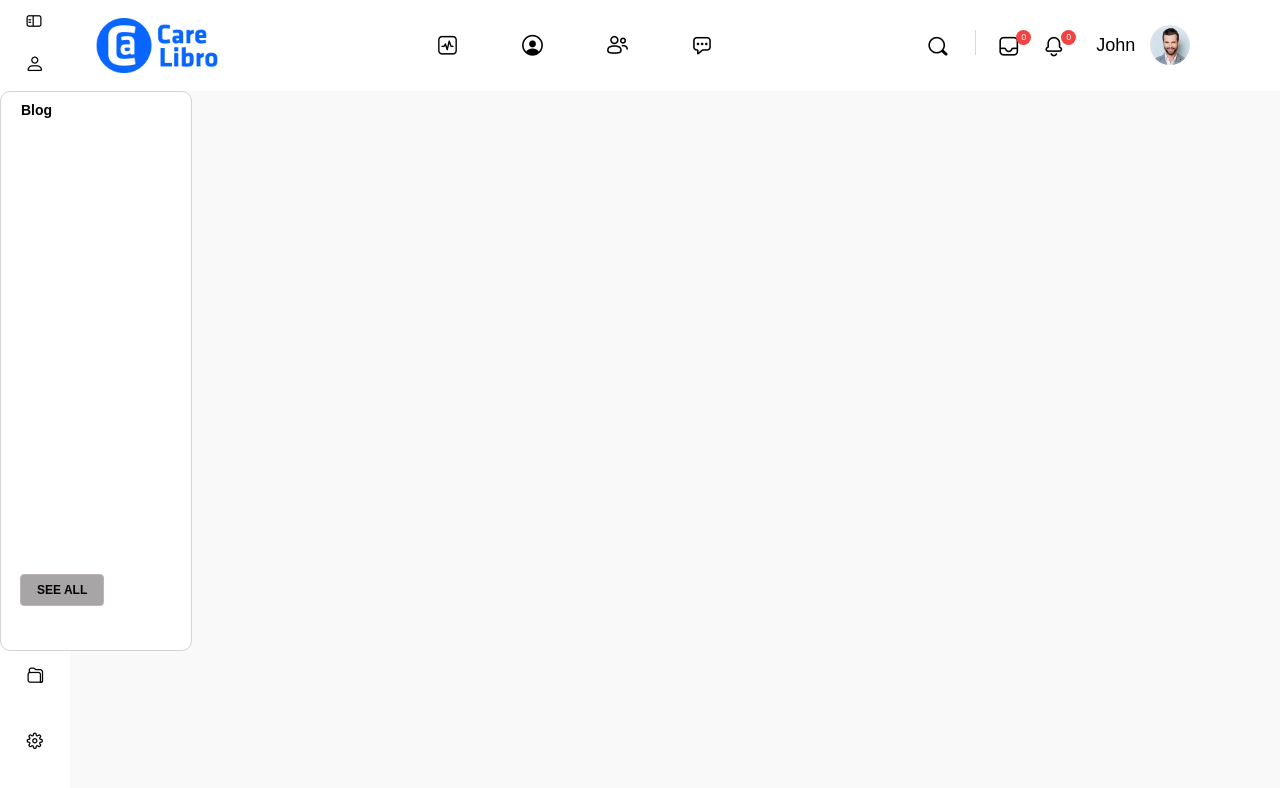
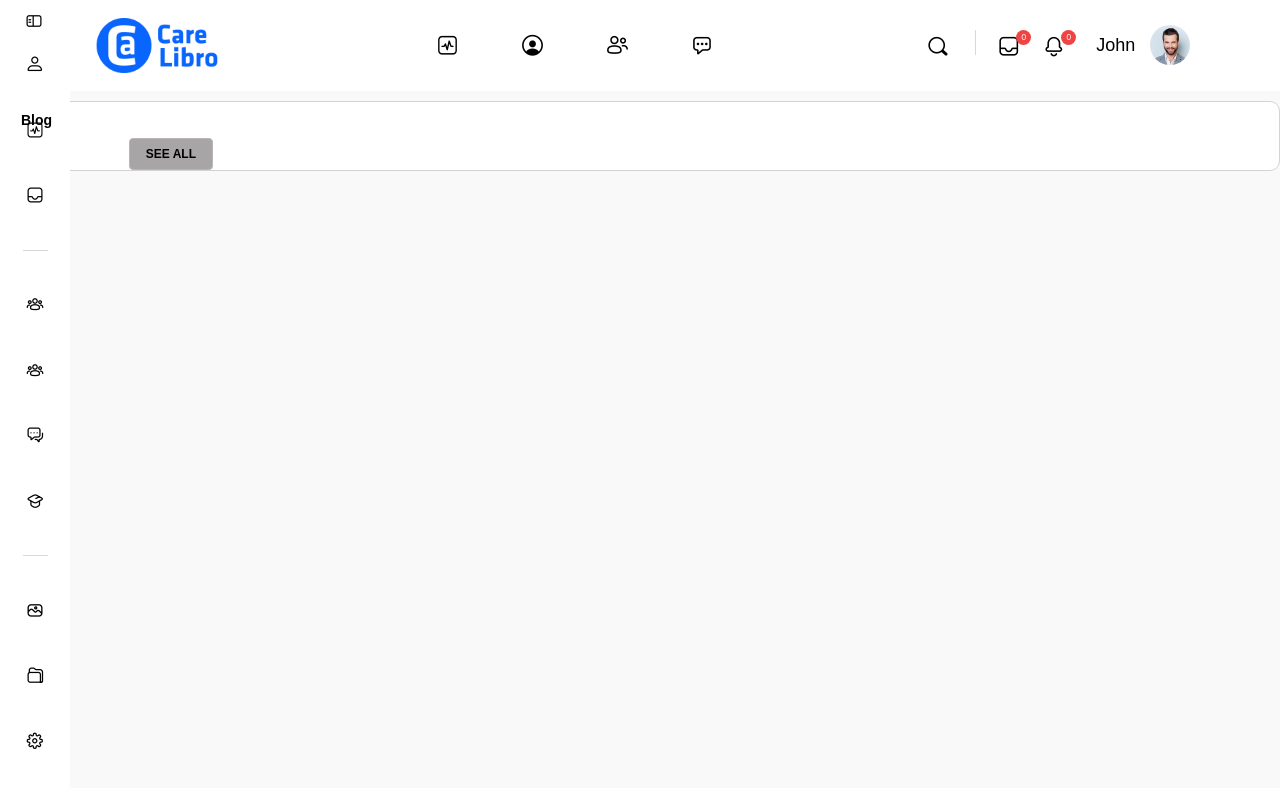
Before and after one commit to JoshuaMendez/ProyectoDisenoInterfaces, a React (Create React App) app: page / in a window 1280 px wide. Shown: the top 788 px of the page. Built offline with nearby package versions, Linux system fonts and the light colour scheme.

Commit message:
fix blog container

```diff
--- a/src/components/blog/blog.css
+++ b/src/components/blog/blog.css
@@ -2,16 +2,17 @@
 @import url('../../assets/icons/css/bb-icons.css');
 
 
-.bloque-blog{
-    width: 15%;
-    height: 70%;
+.bloque-blog {
+    width: 100%; /* Ajustar el ancho para que ocupe toda la columna */
+    height: auto; /* Ajustar la altura automáticamente */
     background: white;
-    position: fixed;
-
     border-radius: 10px;
     border: 1px solid lightgray;
-    font-family:apple-system, BlinkMacSystemFont, segoe ui, Roboto, Oxygen-Sans, Ubuntu, Cantarell, helvetica neue, sans-serif;
+    font-family: apple-system, BlinkMacSystemFont, segoe ui, Roboto, Oxygen-Sans, Ubuntu, Cantarell, helvetica neue, sans-serif;
+    margin: 10px 0; /* Añadir margen para separar el bloque de otros elementos */
+    box-sizing: border-box; /* Incluir el padding y el borde en el ancho y la altura */
 }
+
 .boton-blog{
     font-weight: 800;
     font-size: 12px;
```
